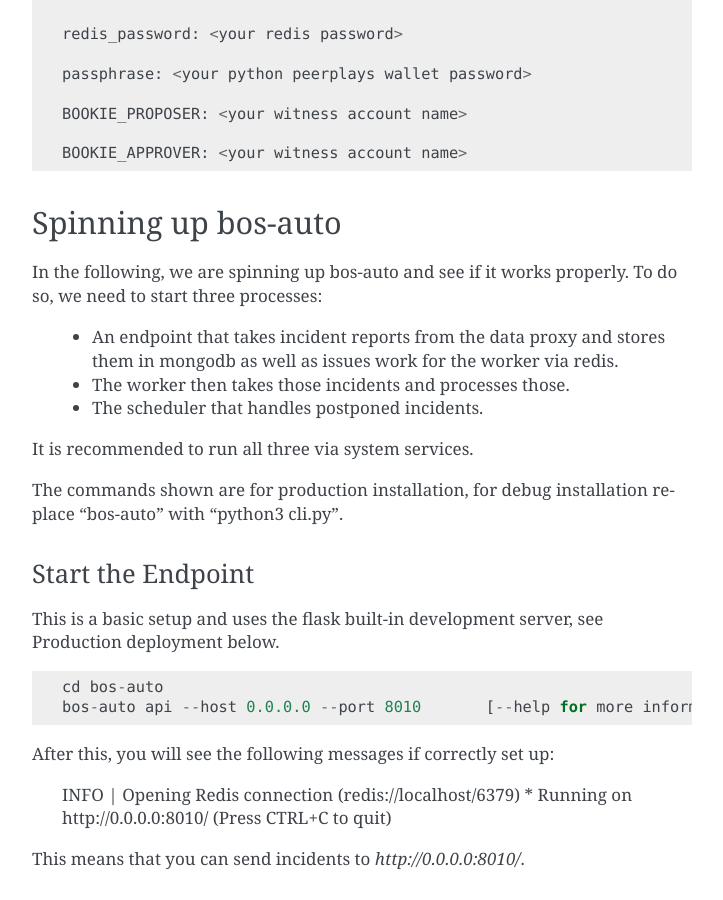
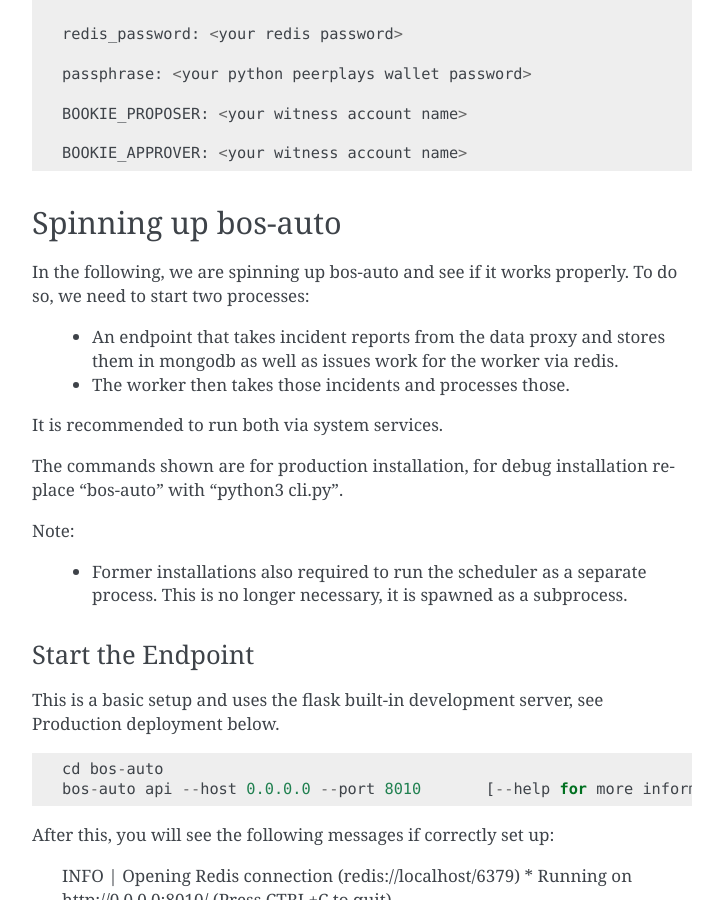
Before and after one commit to peerplays-network/bos-auto, a Sphinx documentation site: the page built from docs/installation.rst, in a window 1280 px wide and 900 px high, scrolled down 4532 px. Shown: the whole window, without its empty margins (388-1111 px from the left). Built offline with Sphinx 7.4.7, drawn with Linux system fonts in a browser that asks for light colours; some of the changed text lies outside the part shown.

Commit message:
update docs
Signed-off-by: Stefan Schiessl <stefan.schiessl@blockchainprojectsbv.com>

```diff
--- a/docs/installation.rst
+++ b/docs/installation.rst
@@ -186,15 +186,18 @@
 ========================
 
 In the following, we are spinning up bos-auto and see if it works
-properly. To do so, we need to start three processes:
+properly. To do so, we need to start two processes:
 
  - An endpoint that takes incident reports from the data proxy and stores them in mongodb as well as issues work for the worker via redis.
  - The worker then takes those incidents and processes those.
- - The scheduler that handles postponed incidents.
 
-It is recommended to run all three via system services.
+It is recommended to run both via system services.
 
 The commands shown are for production installation, for debug installation replace "bos-auto" with "python3 cli.py".
+
+Note:
+
+ - Former installations also required to run the scheduler as a separate process. This is no longer necessary, it is spawned as a subprocess.
 
 Start the Endpoint
 ----------------------
@@ -364,19 +367,6 @@
           lifting and may produce a proposal, while the latter approves
           proposals that we have created on our own.
 
-
-Start Scheduler
-------------------
-
-The schedulers task is to rerun incidents after a certain expiration
-time. This may happen in cases where an event is postponed from being
-opened because it would not add value until 2 weeks before the actual
-match will happen. Those incidents are marked ``postoned`` internally
-and will be retriggered into the worker with the scheduler:::
-
-    cd bos-auto
-    bos-auto scheduler   [--help for more information]
-
 Command Line Intervention
 #########################
 
```
